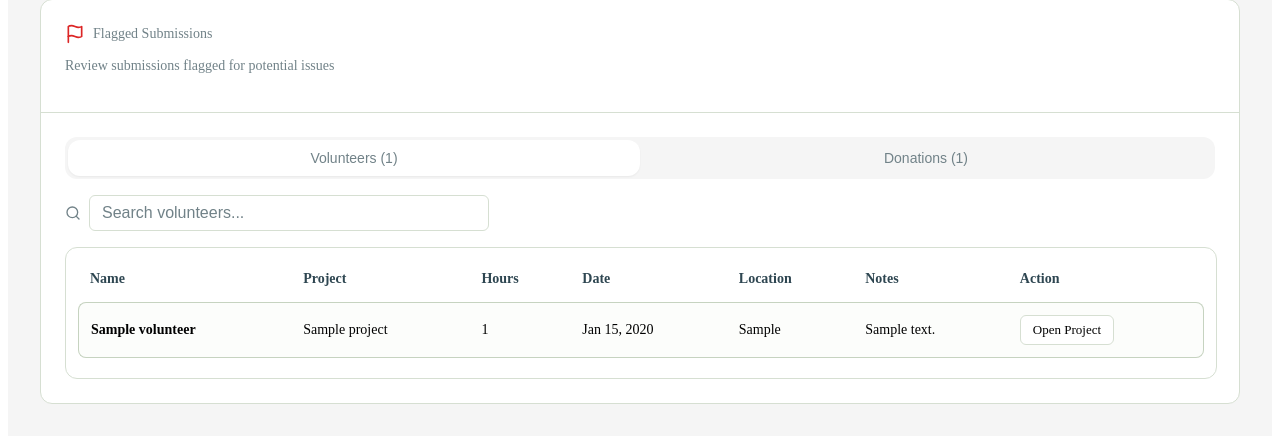
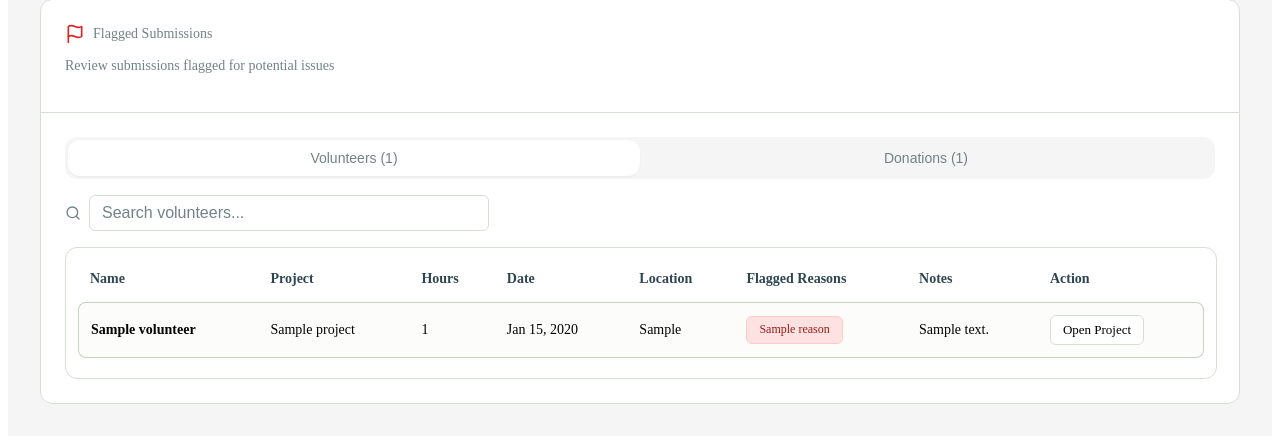
Before and after one commit to Aleahb00/VolunteerTracking, a Django app: template app/templates/general_dashboard.html in a window 1280 px wide. Shown: the part 1501-1945 px from the top of the page. Run offline with Django 4.2, Linux system fonts and the light colour scheme; data comes from the database, SQL or seed files in the repository; both versions use the stored data as it was after the commit; the template is opened without the code that fills it: values that come from a table or form of the project are taken from there, most other values are stand-ins (such as "Sample title", 1, 10 or a date in 2020); parts of the project's set-up code (start-up, migrations or seed data) failed here and were passed over.

Commit message:
flag for checking unsure on skilled worker, added flagged reasons and implemented to frontend, clean method for volunteer form and donation form, JSON field for volunteer & donation model to assign reasons flagged, added extra notes, ++

```diff
--- a/app/models.py
+++ b/app/models.py
@@ -24,6 +24,9 @@ class Project(models.Model):
 
 class Volunteer(SafeDeleteModel):
     _safedelete_policy = SOFT_DELETE
+
+    FLAG_INVALID_LOCATION = 'Invalid Location'
+    FLAG_CHECKBOX = 'Checked unsure for skilled worker'
 
     EQUIPMENT_CHOICES = [
         ('chainsaw', 'Chainsaw'),
@@ -53,12 +56,15 @@ class Volunteer(SafeDeleteModel):
         ('no', 'No'),
         ('unsure', 'Unsure'),
     ]
-
-    name = models.CharField(max_length=100)
+    FLAGGED_OPTIONS = [
+        FLAG_INVALID_LOCATION,
+        FLAG_CHECKBOX,
+    ]
     CONTACT_CHOICES = [
         ('email', 'Email'),
         ('phone', 'Phone')
-        ]
+    ]
+    name = models.CharField(max_length=100)
     contact_method = models.CharField(max_length=10, choices=CONTACT_CHOICES)
     email = models.EmailField(blank=True)
     phone_number = PhoneNumberField(blank=True)
@@ -78,13 +84,16 @@ class Volunteer(SafeDeleteModel):
 
     notes = models.TextField(max_length=500, blank=True)
     flagged = models.BooleanField(default=False)
+    flagged_reason = models.JSONField(blank=True, null=True)
     created_at = models.DateTimeField(auto_now_add=True)
     project = models.ForeignKey(Project, on_delete=models.CASCADE, blank=True, null=True)
 
 
 class Donations(SafeDeleteModel):
     _safedelete_policy = SOFT_DELETE
-    name = models.CharField(max_length=100)
+
+    FLAG_INVALID_LOCATION = 'Invalid Location'
+    FLAG_CHECKBOX = 'Checked unsure for skilled worker'
 
     CONTACT_CHOICES = [
         ('email', 'Email'),
@@ -96,26 +105,29 @@ class Donations(SafeDeleteModel):
         ('no', 'No'),
         ('unsure', 'Unsure'),
     ]
-    contact_method = models.CharField(max_length=10, choices=CONTACT_CHOICES)
-    email = models.EmailField(blank=True)
-    phone_number = PhoneNumberField(blank=True)
-
-    date_of_donation = models.DateField()
-    total_hours = models.IntegerField()
-    location_donated = models.CharField(max_length=100)
-
-    work_desc = models.TextField(max_length=500)
-    notes = models.TextField(max_length=500, blank=True)
+    FLAGGED_OPTIONS = [
+        FLAG_INVALID_LOCATION,
+        FLAG_CHECKBOX,
+    ]
     DONATION_TYPES = [
         ('material', 'Material'),
         ('equipment', 'Equipment'),
         ('other', 'Other'),
     ]
-    # do we need other as an option for donation type? not against it but if this was intentional we need an if other please specifiy field.
+    name = models.CharField(max_length=100)
+    contact_method = models.CharField(max_length=10, choices=CONTACT_CHOICES)
+    email = models.EmailField(blank=True)
+    phone_number = PhoneNumberField(blank=True)
+    date_of_donation = models.DateField()
+    total_hours = models.IntegerField()
+    location_donated = models.CharField(max_length=100)
+    work_desc = models.TextField(max_length=500)
+    notes = models.TextField(max_length=500, blank=True)
+    other_donation_type = models.CharField(max_length=100, blank=True, null=True)
     donation_type = models.CharField(max_length=50, choices=DONATION_TYPES)
     material_type = models.CharField(max_length=100, blank=True, null=True)
     equipment_type = models.CharField(max_length=100, blank=True, null=True)
-
     created_at = models.DateTimeField(auto_now_add=True)
     flagged = models.BooleanField(default=False)
+    flagged_reason = models.JSONField(blank=True, null=True)
     project = models.ForeignKey(Project, on_delete=models.CASCADE, blank=True, null=True)
--- a/app/static/css/general_dashboard.css
+++ b/app/static/css/general_dashboard.css
@@ -433,6 +433,27 @@ body {
   padding: 1.5rem 0.75rem;
 }
 
+/* Flagged Reason Badges */
+.reason-badges {
+  display: flex;
+  flex-direction: column;
+  gap: 0.375rem;
+}
+
+.badge-reason {
+  display: inline-flex;
+  align-items: center;
+  padding: 0.35rem 0.75rem;
+  font-size: 0.75rem;
+  font-weight: 500;
+  border-radius: 0.375rem;
+  background-color: #fee2e2;
+  color: #991b1b;
+  border: 1px solid #fecaca;
+  width: fit-content;
+  white-space: nowrap;
+}
+
 /* Tab Content Show/Hide */
 .tab-content[data-state="inactive"] {
   display: none !important;
--- a/app/templates/general_dashboard.html
+++ b/app/templates/general_dashboard.html
@@ -140,6 +140,7 @@
                         <th>Hours</th>
                         <th>Date</th>
                         <th>Location</th>
+                        <th>Flagged Reasons</th>
                         <th>Notes</th>
                         <th>Action</th>
                     </tr>
@@ -158,6 +159,17 @@
                         <td>{{ volunteer.total_hours }}</td>
                         <td>{{ volunteer.date_of_work|date:"M j, Y" }}</td>
                         <td>{{ volunteer.location_volunteered }}</td>
+                        <td>
+                        {% if volunteer.flagged_reason|length > 0 %}
+                            <div class="reason-badges">
+                            {% for reason in volunteer.flagged_reason %}
+                                <span class="badge-reason">{{ reason }}</span>
+                            {% endfor %}
+                            </div>
+                        {% else %}
+                            <span class="muted-text">-</span>
+                        {% endif %}
+                        </td>
                         <td>{{ volunteer.notes|default:"-" }}</td>
                         <td>
                         {% if volunteer.project %}
@@ -169,7 +181,7 @@
                     </tr>
                     {% empty %}
                     <tr>
-                        <td class="table-empty" colspan="7">No flagged volunteer submissions</td>
+                        <td class="table-empty" colspan="8">No flagged volunteer submissions</td>
                     </tr>
                     {% endfor %}
                     </tbody>
@@ -195,6 +207,7 @@
                         <th>Hours</th>
                         <th>Date</th>
                         <th>Location</th>
+                        <th>Flagged Reasons</th>
                         <th>Donation Type</th>
                         <th>Action</th>
                     </tr>
@@ -213,6 +226,17 @@
                         <td>{{ donation.total_hours }}</td>
                         <td>{{ donation.date_of_donation|date:"M j, Y" }}</td>
                         <td>{{ donation.location_donated }}</td>
+                        <td>
+                        {% if donation.flagged_reason|length > 0 %}
+                            <div class="reason-badges">
+                            {% for reason in donation.flagged_reason %}
+                                <span class="badge-reason">{{ reason }}</span>
+                            {% endfor %}
+                            </div>
+                        {% else %}
+                            <span class="muted-text">-</span>
+                        {% endif %}
+                        </td>
                         <td>{{ donation.get_donation_type_display }}</td>
                         <td>
                         {% if donation.project %}
@@ -224,7 +248,7 @@
                     </tr>
                     {% empty %}
                     <tr>
-                        <td class="table-empty" colspan="7">No flagged donation submissions</td>
+                        <td class="table-empty" colspan="8">No flagged donation submissions</td>
                     </tr>
                     {% endfor %}
                     </tbody>
--- a/config/settings.py
+++ b/config/settings.py
@@ -23,7 +23,7 @@ BASE_DIR = Path(__file__).resolve().parent.parent
 SECRET_KEY = 'django-insecure-4dc(7*v++udrxej2f4-af%v6!)&3jqnrp$0jf(#r8nhk!%#@b7'
 
 # SECURITY WARNING: don't run with debug turned on in production!
-DEBUG = False
+DEBUG = True
 
 STATIC_URL = '/static/'
 STATIC_ROOT = BASE_DIR / 'staticfiles'
```
Also changed, not shown: app/forms.py (+46 -1 lines), app/notes.txt (+18 -0 lines), app/views.py (+20 -14 lines), app/migrations/0016_donations_flagged_reason_and_more.py (added), db.sqlite3.
